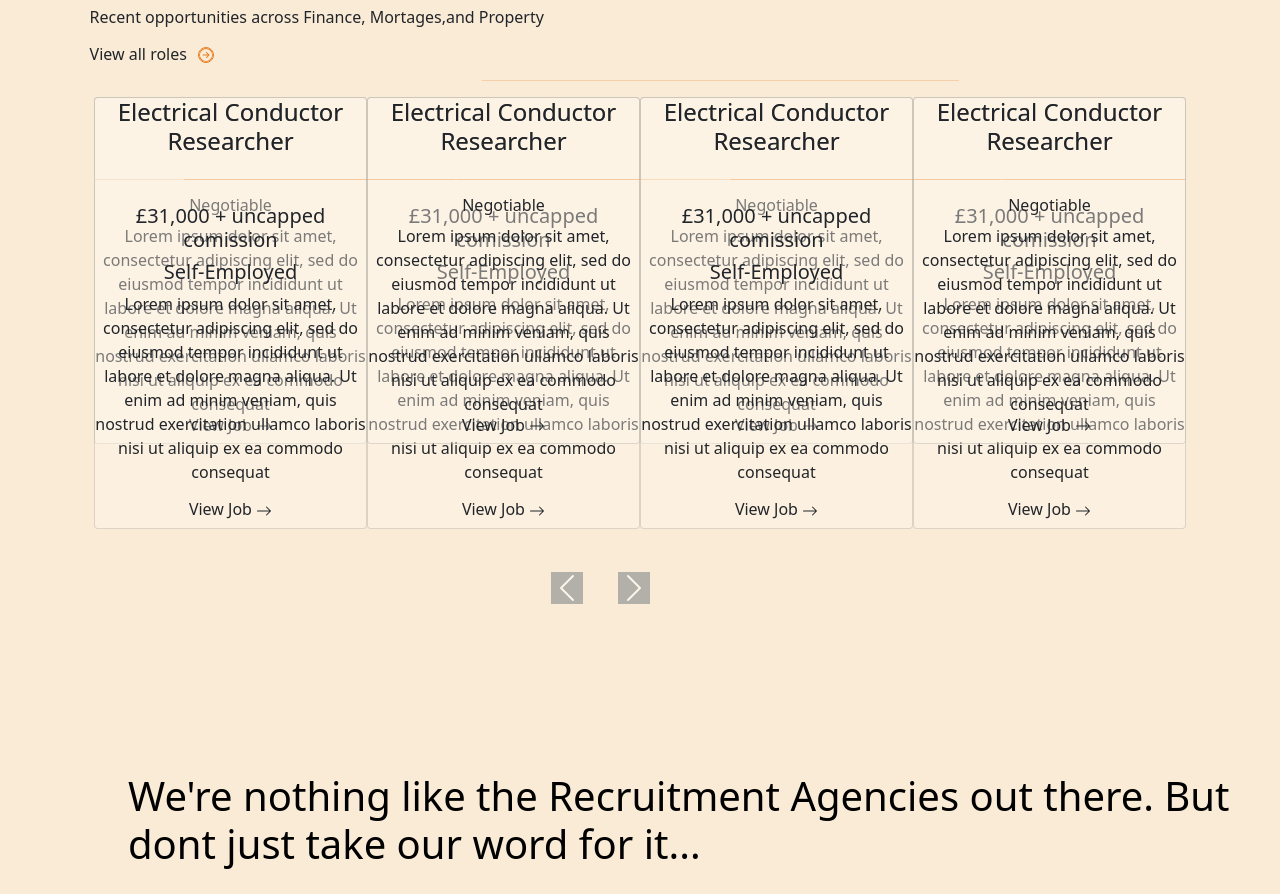
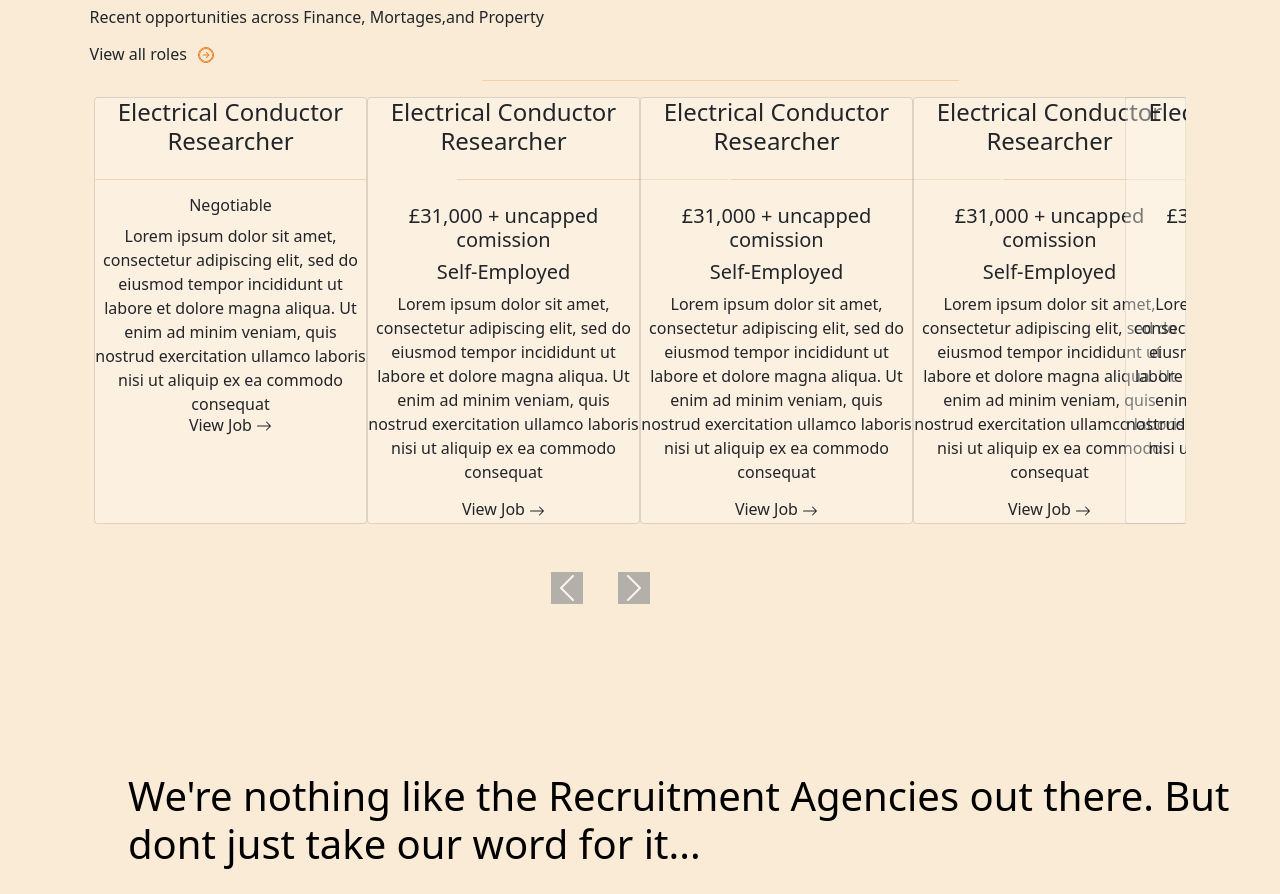
Before and after one commit to Danaalami-cloud/venn-task, a website: page index.html in a window 1280 px wide. Shown: the part 3138-4032 px from the top of the page. Drawn offline with nearby package versions, Linux system fonts and the light colour scheme.

Commit message:
final touches

```diff
--- a/index.html
+++ b/index.html
@@ -28,9 +28,9 @@
                 </svg>
               </button>
               <ul class="dropdown-menu dropdown-menu-dark">
-                <li><a class="dropdown-item" href="#">Action</a></li>
-                <li><a class="dropdown-item" href="#">Another action</a></li>
-                <li><a class="dropdown-item" href="#">Something else here</a></li>
+                <li><a class="dropdown-item" href="#">Main Office</a></li>
+                <li><a class="dropdown-item" href="#">Property  Team</a></li>
+                <li><a class="dropdown-item" href="#">Finance Team</a></li>
               </ul>
               <svg xmlns="http://www.w3.org/2000/svg" width="16" height="16" fill="currentColor" class="bi bi-list" viewBox="0 0 16 16">
                 <path fill-rule="evenodd" d="M2.5 12a.5.5 0 0 1 .5-.5h10a.5.5 0 0 1 0 1H3a.5.5 0 0 1-.5-.5zm0-4a.5.5 0 0 1 .5-.5h10a.5.5 0 0 1 0 1H3a.5.5 0 0 1-.5-.5zm0-4a.5.5 0 0 1 .5-.5h10a.5.5 0 0 1 0 1H3a.5.5 0 0 1-.5-.5z"/>
@@ -192,7 +192,7 @@
 <!-- Carousel Cards -->
 <div class="container text-center my-3">
   <div class="row mx-auto my-auto justify-content-center">
-    <div id="recipeCarousel" class="carousel slide" data-bs-ride="carousel">
+    <div id="recipeCarousel" class="carousel slide" data-bs-ride="carousel" data-bs-wrap="true">
       <div class="carousel-inner" role="listbox">
         <div class="carousel-item active">
           <div class="col-lg-3 col-md-6">
@@ -202,6 +202,38 @@
                 <h6 class="card-text">Negotiable</h6>
                 <p class="price mb-0">Lorem ipsum dolor sit amet, consectetur adipiscing elit, sed do eiusmod tempor incididunt ut labore et dolore magna aliqua. Ut enim ad minim veniam, quis nostrud exercitation ullamco laboris nisi ut aliquip ex ea commodo consequat</p>
 
+                <h6>View Job
+                  <svg xmlns="http://www.w3.org/2000/svg" width="16" height="16" fill="currentColor" class="bi bi-arrow-right" viewBox="0 0 16 16">
+                    <path fill-rule="evenodd" d="M1 8a.5.5 0 0 1 .5-.5h11.793l-3.147-3.146a.5.5 0 0 1 .708-.708l4 4a.5.5 0 0 1 0 .708l-4 4a.5.5 0 0 1-.708-.708L13.293 8.5H1.5A.5.5 0 0 1 1 8z"/>
+                  </svg>
+                </h6>
+            </div>
+          </div>
+        </div>
+        <div class="carousel-item">
+          <div class="col-lg-3 col-md-6">
+            <div class="card">
+              <h4 class="card-title">Electrical Conductor Researcher<h4>
+                <hr>
+                <h5 class="card-text">£31,000 + uncapped comission</h5>
+                <h5>Self-Employed</h5>
+                <p class="price">Lorem ipsum dolor sit amet, consectetur adipiscing elit, sed do eiusmod tempor incididunt ut labore et dolore magna aliqua. Ut enim ad minim veniam, quis nostrud exercitation ullamco laboris nisi ut aliquip ex ea commodo consequat</p>
+                <h6>View Job
+                  <svg xmlns="http://www.w3.org/2000/svg" width="16" height="16" fill="currentColor" class="bi bi-arrow-right" viewBox="0 0 16 16">
+                    <path fill-rule="evenodd" d="M1 8a.5.5 0 0 1 .5-.5h11.793l-3.147-3.146a.5.5 0 0 1 .708-.708l4 4a.5.5 0 0 1 0 .708l-4 4a.5.5 0 0 1-.708-.708L13.293 8.5H1.5A.5.5 0 0 1 1 8z"/>
+                  </svg>
+                </h6>
+            </div>
+          </div>
+        </div>
+        <div class="carousel-item">
+          <div class="col-lg-3 col-md-6">
+            <div class="card">
+              <h4 class="card-title">Electrical Conductor Researcher<h4>
+                <hr>
+                <h5 class="card-text">£31,000 + uncapped comission</h5>
+                <h5>Self-Employed</h5>
+                <p class="price">Lorem ipsum dolor sit amet, consectetur adipiscing elit, sed do eiusmod tempor incididunt ut labore et dolore magna aliqua. Ut enim ad minim veniam, quis nostrud exercitation ullamco laboris nisi ut aliquip ex ea commodo consequat</p>
                 <h6>View Job
                   <svg xmlns="http://www.w3.org/2000/svg" width="16" height="16" fill="currentColor" class="bi bi-arrow-right" viewBox="0 0 16 16">
                     <path fill-rule="evenodd" d="M1 8a.5.5 0 0 1 .5-.5h11.793l-3.147-3.146a.5.5 0 0 1 .708-.708l4 4a.5.5 0 0 1 0 .708l-4 4a.5.5 0 0 1-.708-.708L13.293 8.5H1.5A.5.5 0 0 1 1 8z"/>
--- a/style.css
+++ b/style.css
@@ -494,17 +494,14 @@ hr {
     }
   }
   @media screen and (min-width: 1200px) {
-    /* .carousel-control-prev,
-    .carousel-control-next {
-      margin-top: 20px;
-    } */
+
     .carousel-inner {
         display: flex;
       }
 
       .carousel-item {
         width: 100%;
-        display: flex;
+        /* display: flex; */
       }
 
       .card {
@@ -515,6 +512,7 @@ hr {
         background-color: rgba(255, 248, 238, 0.404);
         display: flex;
         flex-direction: column;
+        height: 99%;
       }
 
       .card-content {
```
